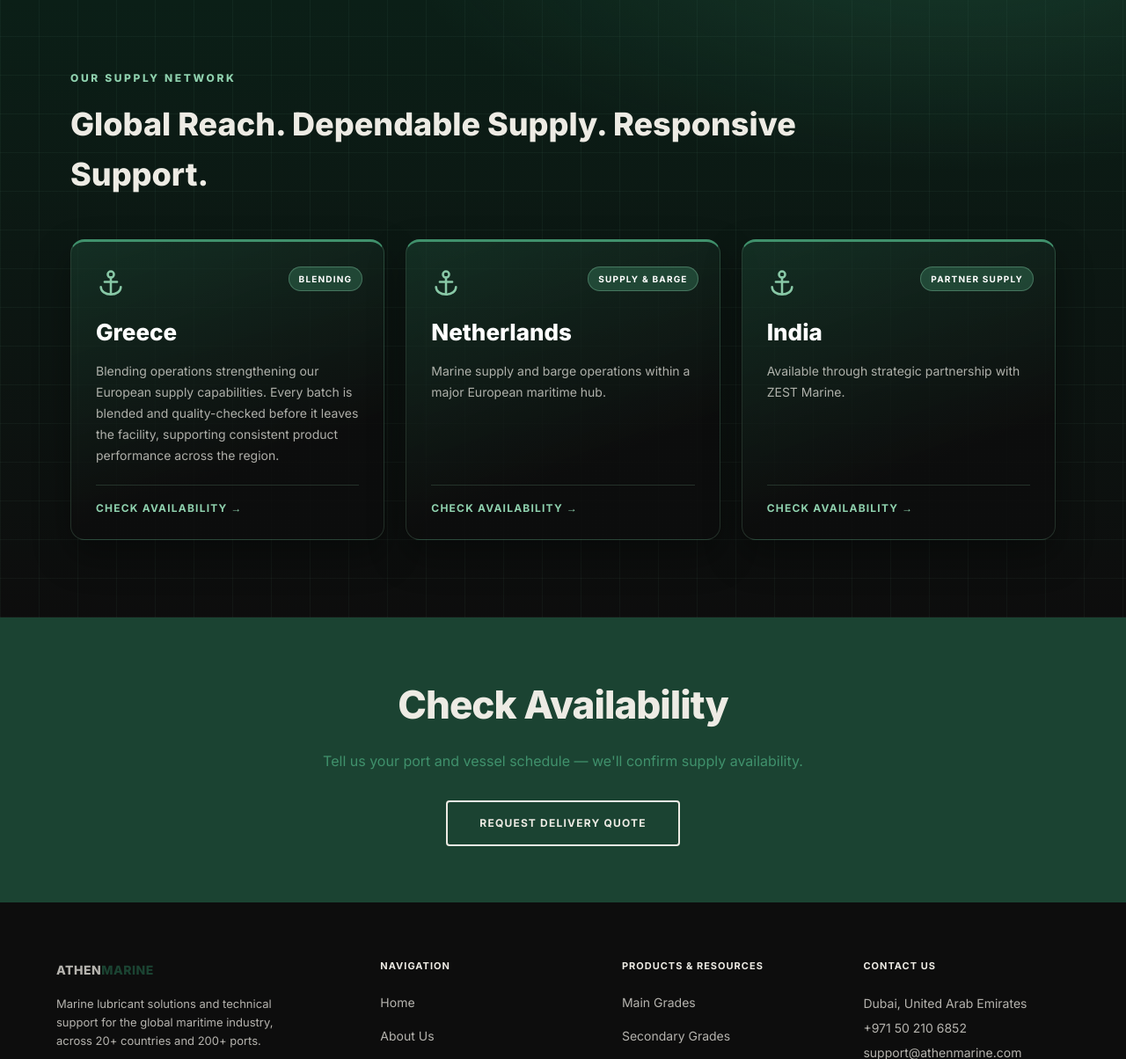
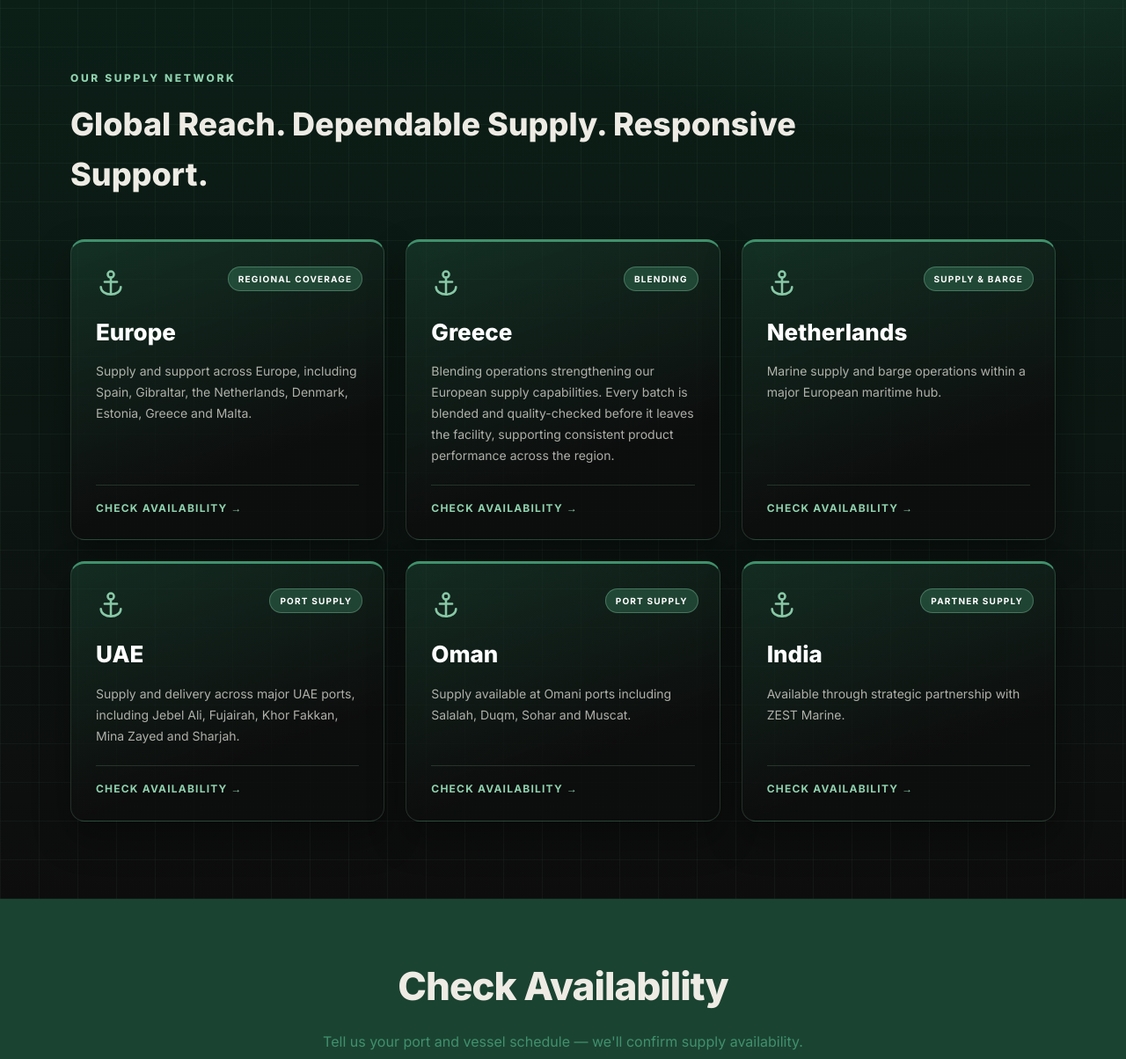
Before and after one commit to akasshmanikandan/athen_marine_lubricants, a WordPress theme: template wordpress-export/theme-templates/page-delivery.php in a window 1280 px wide. Shown: the part 1811-3015 px from the top of the page at 88% size. Run offline with PHP 8.4 and a stand-in for WordPress, Linux system fonts and the light colour scheme; the site name, menu and one post (Sample post) are stand-ins, and other content is empty.

Commit message:
Delivery network: add Europe, UAE, Oman supply cards; remove Hong Kong
Co-Authored-By: Claude Sonnet 5.5 <noreply@anthropic.com>
Claude-Session: https://claude.ai/code/session_01Q4UuiPJyALPP2RRVCsPkWo

```diff
--- a/site/assets/js/main.js
+++ b/site/assets/js/main.js
@@ -108,7 +108,6 @@
 		'Denmark': [ 'Skagen', 'Others' ],
 		'Gibraltar': [ 'Gibraltar', 'Others' ],
 		'Greece': [ 'Piraeus', 'Lavrio', 'Vatika', 'Chios', 'Kalamata', 'Others' ],
-		'Hong Kong': [ 'Hong Kong', 'Others' ],
 		'India': [ 'Budge Budge', 'Chennai', 'Cochin', 'Dahej', 'Dhamra', 'Ennore', 'Gangavaram', 'Haldia', 'Hazira', 'Jaigarh', 'JNPT', 'Kakinada', 'Kandla', 'Karaikal', 'Karwar', 'Kolkata', 'Krishnapatnam', 'Mormugao (Goa)', 'Mumbai', 'Mumbai-Butcher Island', 'Mumbai-Pirpav', 'Mundra', 'New Mangalore', 'Paradip', 'Pipavav', 'Sikka', 'Tuticorin', 'Vizag', 'Others' ],
 		'Indonesia': [ 'Batam', 'Port Klang', 'Jakarta', 'Others' ],
 		'Malaysia': [ 'Port Klang', 'Tanjung Pelepas', 'Others' ],
@@ -144,7 +143,6 @@
 		'Denmark': [ 56.2639, 9.5018 ],
 		'Gibraltar': [ 36.1408, -5.3536 ],
 		'Greece': [ 39.0742, 21.8243 ],
-		'Hong Kong': [ 22.3193, 114.1694 ],
 		'India': [ 22.3511, 78.6677 ],
 		'Indonesia': [ -2.5, 118.0149 ],
 		'Malaysia': [ 4.2105, 101.9758 ],
@@ -195,7 +193,6 @@
 		'Indonesia': 'asia',
 		'Vietnam': 'asia',
 		'China': 'asia',
-		'Hong Kong': 'asia',
 		'South Korea': 'asia'
 	};
 
--- a/wordpress-export/theme-templates/main.js
+++ b/wordpress-export/theme-templates/main.js
@@ -108,7 +108,6 @@
 		'Denmark': [ 'Skagen', 'Others' ],
 		'Gibraltar': [ 'Gibraltar', 'Others' ],
 		'Greece': [ 'Piraeus', 'Lavrio', 'Vatika', 'Chios', 'Kalamata', 'Others' ],
-		'Hong Kong': [ 'Hong Kong', 'Others' ],
 		'India': [ 'Budge Budge', 'Chennai', 'Cochin', 'Dahej', 'Dhamra', 'Ennore', 'Gangavaram', 'Haldia', 'Hazira', 'Jaigarh', 'JNPT', 'Kakinada', 'Kandla', 'Karaikal', 'Karwar', 'Kolkata', 'Krishnapatnam', 'Mormugao (Goa)', 'Mumbai', 'Mumbai-Butcher Island', 'Mumbai-Pirpav', 'Mundra', 'New Mangalore', 'Paradip', 'Pipavav', 'Sikka', 'Tuticorin', 'Vizag', 'Others' ],
 		'Indonesia': [ 'Batam', 'Port Klang', 'Jakarta', 'Others' ],
 		'Malaysia': [ 'Port Klang', 'Tanjung Pelepas', 'Others' ],
@@ -144,7 +143,6 @@
 		'Denmark': [ 56.2639, 9.5018 ],
 		'Gibraltar': [ 36.1408, -5.3536 ],
 		'Greece': [ 39.0742, 21.8243 ],
-		'Hong Kong': [ 22.3193, 114.1694 ],
 		'India': [ 22.3511, 78.6677 ],
 		'Indonesia': [ -2.5, 118.0149 ],
 		'Malaysia': [ 4.2105, 101.9758 ],
@@ -195,7 +193,6 @@
 		'Indonesia': 'asia',
 		'Vietnam': 'asia',
 		'China': 'asia',
-		'Hong Kong': 'asia',
 		'South Korea': 'asia'
 	};
 
--- a/wordpress-export/theme-templates/page-delivery.php
+++ b/wordpress-export/theme-templates/page-delivery.php
@@ -97,6 +97,13 @@ get_header();
 		<div class="am-dlv-location-grid">
 			<div class="am-dlv-location-card">
 				<span class="am-dlv-location-card__icon" aria-hidden="true"></span>
+				<span class="am-dlv-location-card__tag"><?php esc_html_e( 'Regional Coverage', 'athen-marine' ); ?></span>
+				<h3 class="am-dlv-location-card__name"><?php esc_html_e( 'Europe', 'athen-marine' ); ?></h3>
+				<p class="am-dlv-location-card__desc"><?php esc_html_e( 'Supply and support across Europe, including Spain, Gibraltar, the Netherlands, Denmark, Estonia, Greece and Malta.', 'athen-marine' ); ?></p>
+				<a class="am-dlv-location-card__link" href="/contact/"><?php esc_html_e( 'Check availability', 'athen-marine' ); ?> &rarr;</a>
+			</div>
+			<div class="am-dlv-location-card">
+				<span class="am-dlv-location-card__icon" aria-hidden="true"></span>
 				<span class="am-dlv-location-card__tag"><?php esc_html_e( 'Blending', 'athen-marine' ); ?></span>
 				<h3 class="am-dlv-location-card__name"><?php esc_html_e( 'Greece', 'athen-marine' ); ?></h3>
 				<p class="am-dlv-location-card__desc"><?php esc_html_e( 'Blending operations strengthening our European supply capabilities. Every batch is blended and quality-checked before it leaves the facility, supporting consistent product performance across the region.', 'athen-marine' ); ?></p>
@@ -107,6 +114,20 @@ get_header();
 				<span class="am-dlv-location-card__tag"><?php esc_html_e( 'Supply & Barge', 'athen-marine' ); ?></span>
 				<h3 class="am-dlv-location-card__name"><?php esc_html_e( 'Netherlands', 'athen-marine' ); ?></h3>
 				<p class="am-dlv-location-card__desc"><?php esc_html_e( 'Marine supply and barge operations within a major European maritime hub.', 'athen-marine' ); ?></p>
+				<a class="am-dlv-location-card__link" href="/contact/"><?php esc_html_e( 'Check availability', 'athen-marine' ); ?> &rarr;</a>
+			</div>
+			<div class="am-dlv-location-card">
+				<span class="am-dlv-location-card__icon" aria-hidden="true"></span>
+				<span class="am-dlv-location-card__tag"><?php esc_html_e( 'Port Supply', 'athen-marine' ); ?></span>
+				<h3 class="am-dlv-location-card__name"><?php esc_html_e( 'UAE', 'athen-marine' ); ?></h3>
+				<p class="am-dlv-location-card__desc"><?php esc_html_e( 'Supply and delivery across major UAE ports, including Jebel Ali, Fujairah, Khor Fakkan, Mina Zayed and Sharjah.', 'athen-marine' ); ?></p>
+				<a class="am-dlv-location-card__link" href="/contact/"><?php esc_html_e( 'Check availability', 'athen-marine' ); ?> &rarr;</a>
+			</div>
+			<div class="am-dlv-location-card">
+				<span class="am-dlv-location-card__icon" aria-hidden="true"></span>
+				<span class="am-dlv-location-card__tag"><?php esc_html_e( 'Port Supply', 'athen-marine' ); ?></span>
+				<h3 class="am-dlv-location-card__name"><?php esc_html_e( 'Oman', 'athen-marine' ); ?></h3>
+				<p class="am-dlv-location-card__desc"><?php esc_html_e( 'Supply available at Omani ports including Salalah, Duqm, Sohar and Muscat.', 'athen-marine' ); ?></p>
 				<a class="am-dlv-location-card__link" href="/contact/"><?php esc_html_e( 'Check availability', 'athen-marine' ); ?> &rarr;</a>
 			</div>
 			<div class="am-dlv-location-card">
```
Also changed, not shown: site/delivery-network/index.html (+21 -0 lines).
